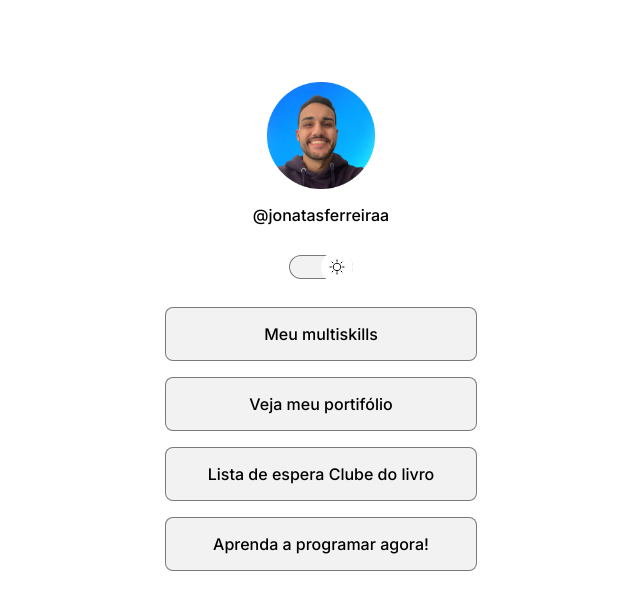
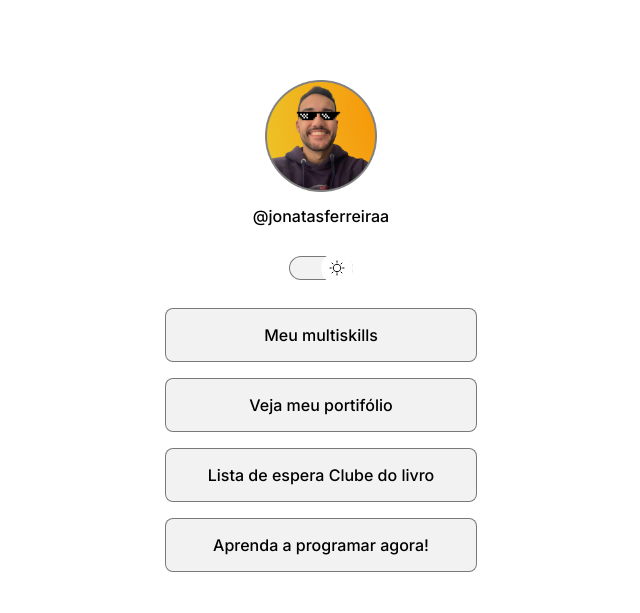
Before and after one commit to jonatasferreiraexe/devLinks, a plain HTML site: page index.html in a window 1280 px wide. Both pictures are taken after a click on the element 640 px from the left and 267 px from the top of the page. Shown: the top 613 px of the page, without its empty margins (319-959 px from the left). Drawn offline with nearby package versions, Linux system fonts and the light colour scheme.

Commit message:
Themed photo modification

```diff
--- a/index.html
+++ b/index.html
@@ -15,7 +15,10 @@
   <body>
     <div id="container">
       <div id="profile">
-        <img src="assets/Avatar.png" alt="Foto de Mayk Brito" />
+        <img
+          src="assets/Avatar.png"
+          alt="Foto de Jonatas Ferreira com fundo azul"
+        />
         <p>@jonatasferreiraa</p>
       </div>
 
--- a/script.js
+++ b/script.js
@@ -8,4 +8,15 @@ function toggleMode() {
 
   // simplifying the code
   html.classList.toggle("light")
+
+  // Pegar a tag img
+  const img = document.querySelector("#profile img")
+  // substituir a imagem
+  if (html.classList.contains("light")) {
+    // Se tiver light mode, adicionat a imagem ligh;
+    img.setAttribute("src", "./assets/avatar-light.png")
+  } else {
+    // Se tiver sem light mode, manter a imagem normal
+    img.setAttribute("src", "assets/Avatar.png")
+  }
 }
```
Also changed, not shown: assets/avatar-light.png (added).
